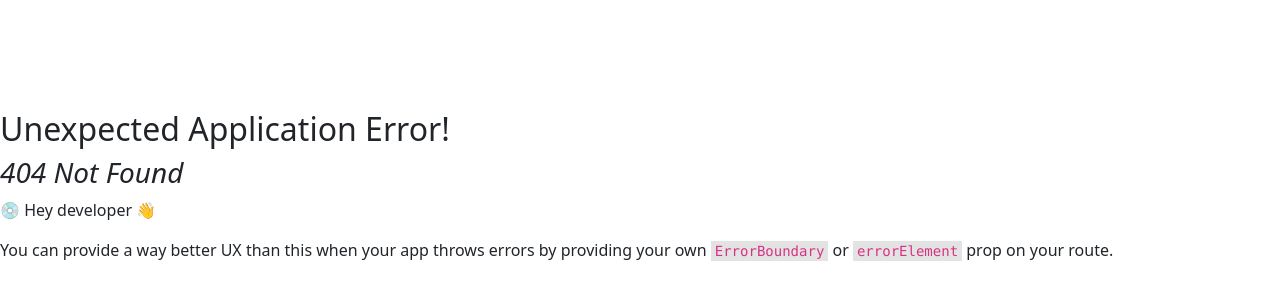
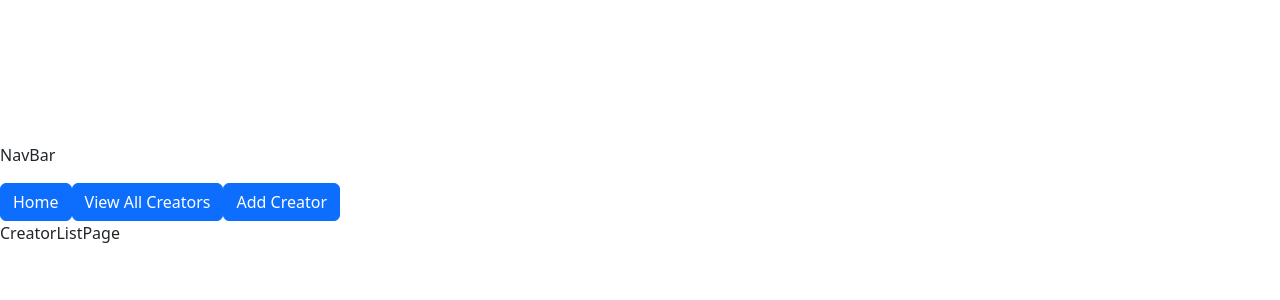
Before and after one commit to hardik9719/creator-verse, a React (Vite) app: page /creators in a window 1280 px wide. Before the commit this address had no page. Shown: the part 206-506 px from the top of the page. Built offline with nearby package versions, Linux system fonts and the light colour scheme.

Commit message:
Nested Routes

```diff
--- a/src/App.tsx
+++ b/src/App.tsx
@@ -1,17 +1,14 @@
+import { PostgrestResponse } from "@supabase/supabase-js";
 import { useEffect, useState } from "react";
-import { createClient, PostgrestResponse } from "@supabase/supabase-js";
 import { Link } from "react-router-dom";
-interface Creator {
+import supabase from "./services/supabaseClient";
+export interface Creator {
   id: number;
   name: string;
   image: string;
   description: string;
   url: string[];
 }
-const supabase = createClient(
-  "https://cpkyjrnbxltkimayradg.supabase.co",
-  "eyJhbGciOiJIUzI1NiIsInR5cCI6IkpXVCJ9.eyJpc3MiOiJzdXBhYmFzZSIsInJlZiI6ImNwa3lqcm5ieGx0a2ltYXlyYWRnIiwicm9sZSI6ImFub24iLCJpYXQiOjE3MjQyMTk0NjIsImV4cCI6MjAzOTc5NTQ2Mn0.oc30aPSqu18Idmr2IE287NX7l81VihLnew8V74S_tjk"
-);
 
 function App() {
   const [creators, setCreators] = useState<Creator[]>([]);
--- a/src/components/CreatorCard.tsx
+++ b/src/components/CreatorCard.tsx
@@ -1,4 +1,3 @@
-import React from 'react'
 import { AddCreator } from './pages/AddCreator'
 
 export const CreatorCard = () => {
--- a/src/components/pages/AddCreator.tsx
+++ b/src/components/pages/AddCreator.tsx
@@ -7,6 +7,8 @@ export const AddCreator = () => {
         event.preventDefault();
         navigate("/");
     }}>
+
+        <input type="text" name="" id="" />
         <button className="btn btn-primary" type="submit">Submit</button>
 
     </form>
--- a/src/components/pages/CreatorDetailPage.tsx
+++ b/src/components/pages/CreatorDetailPage.tsx
@@ -1,12 +1,33 @@
-import { useLocation, useParams, useSearchParams } from "react-router-dom"
+import { PostgrestResponse } from "@supabase/supabase-js";
+import { useEffect, useState } from "react";
+import { useParams } from "react-router-dom"
+import supabase from "../../services/supabaseClient";
+import { Creator } from "../../App";
 
 export const CreatorDetailPage = () => {
     const params = useParams();
     console.log(params);
-    const [searchParams,setSearchParams ] = useSearchParams();
-    const location = useLocation();
-    console.log(location);
-    console.log(searchParams.get('name'));
+    const [creator,setCreator] = useState<Creator>();
+    // const [searchParams,setSearchParams ] = useSearchParams();
+    // const location = useLocation();
+    // console.log(location);
+    // const id = (searchParams.get('id'));
+    useEffect(() => {
+        getUsers();
+      }, []);
+
+      async function getUsers() {
+        const { data }: PostgrestResponse<Creator> = await supabase
+
+          .from("creator")
+          .select("*")
+          .eq('id',params["id"])
+          .single()
+          ;
+        console.log(data);
+
+        // setCreator(data || undefined);
+      }
   return (
     <div>CreatorDetailPage</div>
   )
--- /dev/null
+++ b/src/components/pages/CreatorListPage.tsx
@@ -0,0 +1,6 @@
+
+export const CreatorListPage = () => {
+  return (
+    <div>CreatorListPage</div>
+  )
+}
--- /dev/null
+++ b/src/components/pages/HomePage.tsx
@@ -0,0 +1,6 @@
+
+export const HomePage = () => {
+  return (
+    <div>HomePage</div>
+  )
+}
--- /dev/null
+++ b/src/routing/Layout.tsx
@@ -0,0 +1,18 @@
+import { Outlet, useNavigate } from "react-router-dom";
+
+export const Layout = () => {
+    const navigate = useNavigate();
+
+  return <>
+  <div>NavBar
+    <p></p>
+    <button onClick={()=>navigate('/')} className="btn btn-primary">Home</button>
+    <button onClick={()=>navigate('creators')} className="btn btn-primary">View All  Creators</button>
+    <button onClick={()=>navigate('new')} className="btn btn-primary">Add Creator</button>
+
+  </div>
+  <div id="main">
+    <Outlet/>
+  </div>
+  </>
+};
--- a/src/routing/routes.tsx
+++ b/src/routing/routes.tsx
@@ -1,16 +1,33 @@
 import { createBrowserRouter } from "react-router-dom";
-import App from "../App";
-import { CreatorCard } from "../components/CreatorCard";
 import { CreatorDetailPage } from "../components/pages/CreatorDetailPage";
+import { Layout } from "./Layout";
+import { HomePage } from "../components/pages/HomePage";
+import { CreatorListPage } from "../components/pages/CreatorListPage";
+import { AddCreator } from "../components/pages/AddCreator";
 
 const router = createBrowserRouter([
   {
     path: "/",
-    element: <App />,
+    element: <Layout />,
+    children:[
+        {
+            index:true,
+            element: <HomePage />,
+          },
+          {
+            path: "new",
+            element: <AddCreator />,
+          },
+          {
+            path: "creators",
+            element: <CreatorListPage />,
+          },
+          {
+            path: "creator/:id",
+            element: <CreatorDetailPage />,
+          },
+    ]
   },
-  {
-    path: "/creator/:id",
-    element: <CreatorDetailPage />,
-  },
+
 ]);
 export default router;
--- /dev/null
+++ b/src/services/supabaseClient.ts
@@ -0,0 +1,7 @@
+import { createClient } from "@supabase/supabase-js";
+
+const supabase = createClient(
+    "https://cpkyjrnbxltkimayradg.supabase.co",
+    "eyJhbGciOiJIUzI1NiIsInR5cCI6IkpXVCJ9.eyJpc3MiOiJzdXBhYmFzZSIsInJlZiI6ImNwa3lqcm5ieGx0a2ltYXlyYWRnIiwicm9sZSI6ImFub24iLCJpYXQiOjE3MjQyMTk0NjIsImV4cCI6MjAzOTc5NTQ2Mn0.oc30aPSqu18Idmr2IE287NX7l81VihLnew8V74S_tjk"
+  );
+export default supabase;
```
